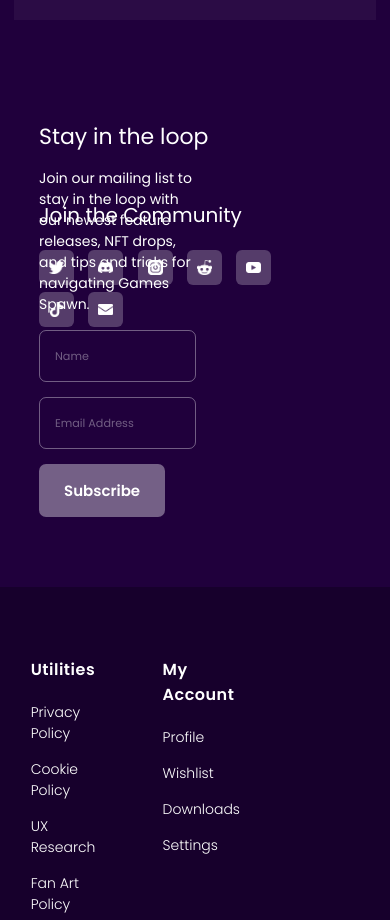
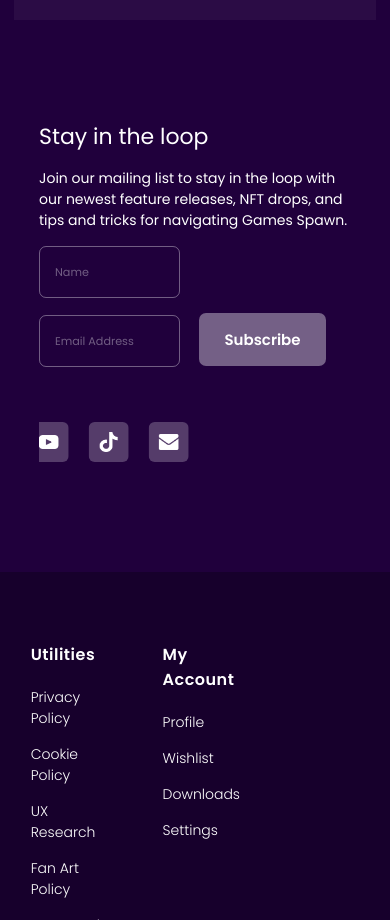
Before and after one commit to BridgetW-Bot/Games-Spawn, a plain HTML site: page News.html in a window 390 px wide. Shown: the part 7200-8120 px from the top of the page. Drawn offline with Linux system fonts and the light colour scheme; files whose address does not match are found by name.

Commit message:
News section community fix

```diff
--- a/CSS/News-Style.css
+++ b/CSS/News-Style.css
@@ -981,35 +981,42 @@ nav a:hover::after {
 
 
 /* Community Section */
-.Community{
+.Community {
     position: relative;
     width: 80%;
+    height: auto;
     margin: auto;
-    box-sizing: bounding-box;
-    clear: both;
+    margin-top: 100px;
+    box-sizing: border-box;
+    overflow: hidden;
 }
+
 .Community .Newsletter-Sub form {
     position: relative;
     width: 50%;
     margin-right: 70px;
 }
+
 .Community .Newsletter-Sub p {
     font-size: 22px;
     margin-bottom: 15px;
 }
+
 .Community .Newsletter-Sub .Description {
     width: 50%;
     font-size: 14px;
     font-family: 'poppins';
 }
+
 .Community .Newsletter-Sub input {
     padding: 15px;
     width: 250px;
     border: 1px solid rgba(255, 255, 255, 0.363);
     border-radius: 7px;
     background-color: transparent;
-    margin-right: 10px;
+    margin-right: 15px;
 }
+
 .Community .Newsletter-Sub button {
     padding: 15px 25px;
     border: 0;
@@ -1021,33 +1028,39 @@ nav a:hover::after {
     font-size: 15px;
     cursor: pointer;
 }
+
 ::placeholder {
     color: rgba(255, 255, 255, 0.363);
 }
+
 .Community .Newsletter-Sub button:hover {
     background-color: rgba(255, 255, 255, 0.598);
 }
+
 .Community .SM-Links::before {
     content: '';
+    position: absolute;
     background-color: rgba(255, 255, 255, 0.27);
     height: 150px;
     width: 1px;
     border: 0;
     top: 0px;
     left: -120px;
-    position: absolute;
 }
+
 .Community .SM-Links {
     position: relative;
     display: block;
-    bottom: 140px;
-    margin-right: 350px;
+    bottom: 120px;
+    margin-right: 150px;
     float: right;
 }
+
 .Community .SM-Links p {
     font-size: 20px;
     padding-bottom: 20px;
 }
+
 .Community .SM-Links img {
     width: 20px;
     height: 20px;
@@ -1057,30 +1070,35 @@ nav a:hover::after {
     background-color: rgba(255, 255, 255, 0.234);
     border-radius: 6px;
 }
+
 .Community .SM-Links a {
     width: 40px;
     animation: all 2s ease-in-out;
 }
+
 .Community .SM-Links i {
     display: flex;
     padding-top: 7px;
     justify-content: center;
     color: #ffffff;
 }
+
 .Community .SM-Links img:hover {
     background-color: rgba(255, 255, 255, 0.56);
     scale: 110%;
 }
 
-/* Community Section Media Queries */
+/*? Community Section Media Queries */
+
 @media screen and (max-width:1440px) {
     .Community .Newsletter-Sub form {
         position: relative;
         clear: both;
+        width: 50%;
     }
 
     .Community .Newsletter-Sub input {
-        width: 80%;
+        width: 50%;
         border: 1px solid rgba(255, 255, 255, 0.363);
         margin-bottom: 15px;
         border-radius: 7px;
@@ -1089,7 +1107,7 @@ nav a:hover::after {
     }
 
     .Community .SM-Links {
-        position: absolute;
+        position: relative;
         top: 80px;
         right: 50px;
         margin-right: 0;
@@ -1105,6 +1123,51 @@ nav a:hover::after {
     .Community .SM-Links img {
         width: 15px;
         height: 15px;
+    }
+}
+
+@media screen and (max-width:1024px) {
+    .Community .Newsletter-Sub form {
+        position: relative;
+        clear: both;
+        width: 100%;
+    }
+
+    .Community .Newsletter-Sub input {
+        width: 35%;
+    }
+
+    .Community .SM-Links {
+        /* background-color: pink; */
+        position: relative;
+        display: flex;
+        top: 0px;
+        right: 0;
+        transform: translateX(-32%);
+        margin-top: 40px;
+        clear: both;
+    }
+
+    .Community .SM-Links img {
+        width: 20px;
+        height: 20px;
+        margin-left: 30px;
+    }
+
+    .Community .SM-Links a {
+        padding-right: 20px;
+    }
+
+    .Community .Newsletter-Sub .Description {
+        width: 100%;
+    }
+
+    .Community .SM-Links::before {
+        content: '';
+        display: none;
+        height: 250px;
+        left: -40px;
+        top: -50px;
     }
 }
 
```
